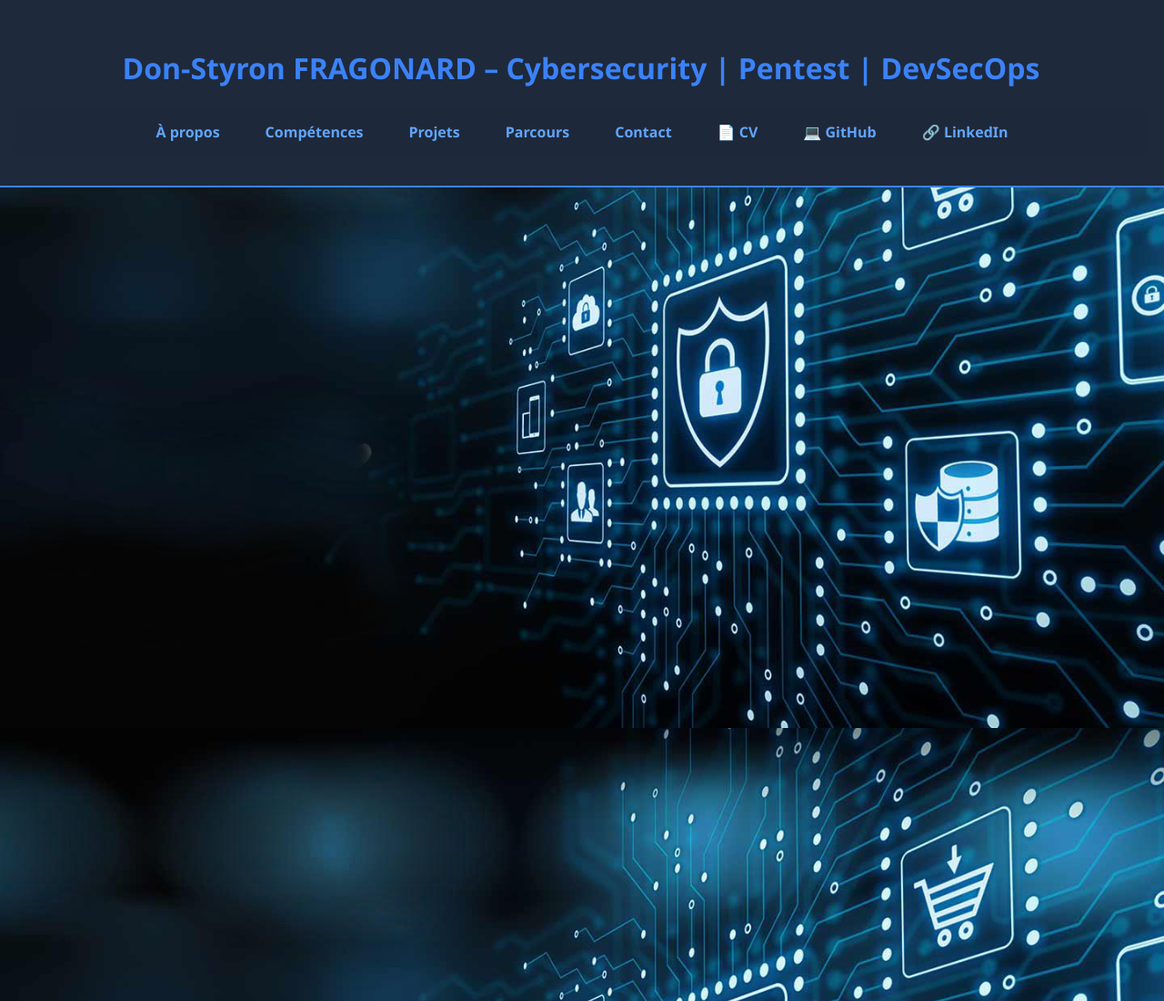
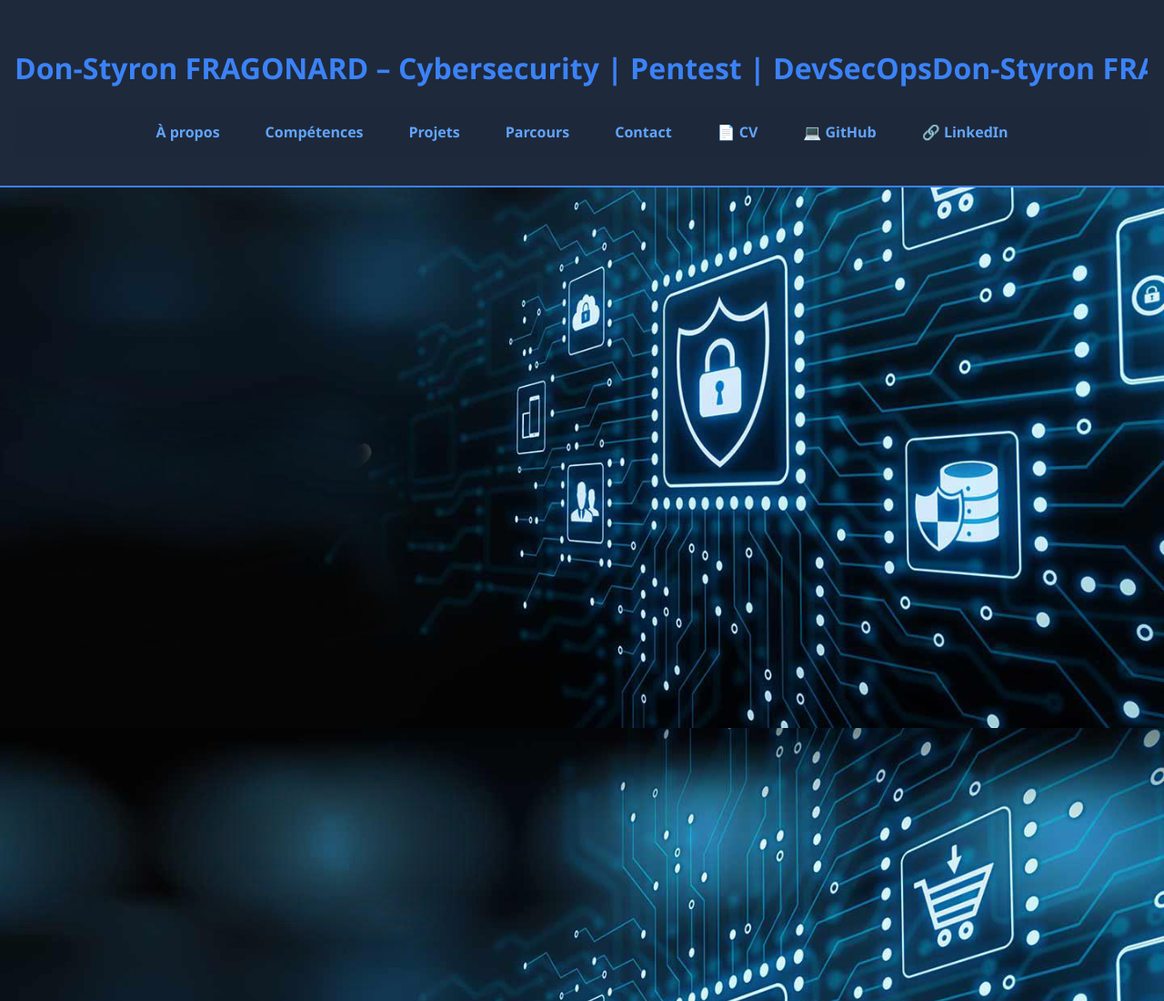
Before and after one commit to domsky34/domsky34.github.io, a plain HTML site: page index.html in a window 1280 px wide. Shown: the top 1100 px of the page at 91% size. Drawn offline with Linux system fonts and the light colour scheme.

Commit message:
🔧 Corrections responsive et mise à jour des images

```diff
--- a/index.html
+++ b/index.html
@@ -10,7 +10,7 @@
 <body>
   <header>
     <div class="container">
-      <h1 id="typewriter"></h1>
+      <h1 id="typewriter">Don-Styron FRAGONARD – Cybersecurity | Pentest | DevSecOps</h1>
       <nav class="main-nav">
         <ul>
           <li><a href="#a-propos">À propos</a></li>
@@ -23,9 +23,13 @@
           <li><a href="https://linkedin.com/in/don-styron-fragonard-alternance-informatique" target="_blank">🔗 LinkedIn</a></li>
         </ul>
       </nav>
-
     </div>
   </header>
+
+  <!-- les autres sections suivent ici : À propos, Compétences, Projets, etc. -->
+
+</body>
+</html>
 
  <section id="a-propos" class="section fade-in visible">
   <div class="container">
--- a/script.js
+++ b/script.js
@@ -2,17 +2,24 @@ document.addEventListener("DOMContentLoaded", () => {
   const typewriter = document.getElementById("typewriter");
   const text = "Don-Styron FRAGONARD – Cybersecurity | Pentest | DevSecOps";
 
-  if (window.innerWidth > 600) {
+  // Sécurité : si l'élément existe bien
+  if (!typewriter) return;
+
+  const isMobile = window.innerWidth <= 600;
+
+  if (isMobile) {
+    // Affiche directement sur mobile
+    typewriter.textContent = text;
+  } else {
+    // Effet machine à écrire sur écran large
     let i = 0;
     function type() {
       if (i < text.length) {
         typewriter.textContent += text.charAt(i);
         i++;
-        setTimeout(type, 50);
+        setTimeout(type, 40);
       }
     }
     type();
-  } else {
-    typewriter.textContent = text;
   }
 });
```
Lines whose indentation alone changed are shown as unchanged.
